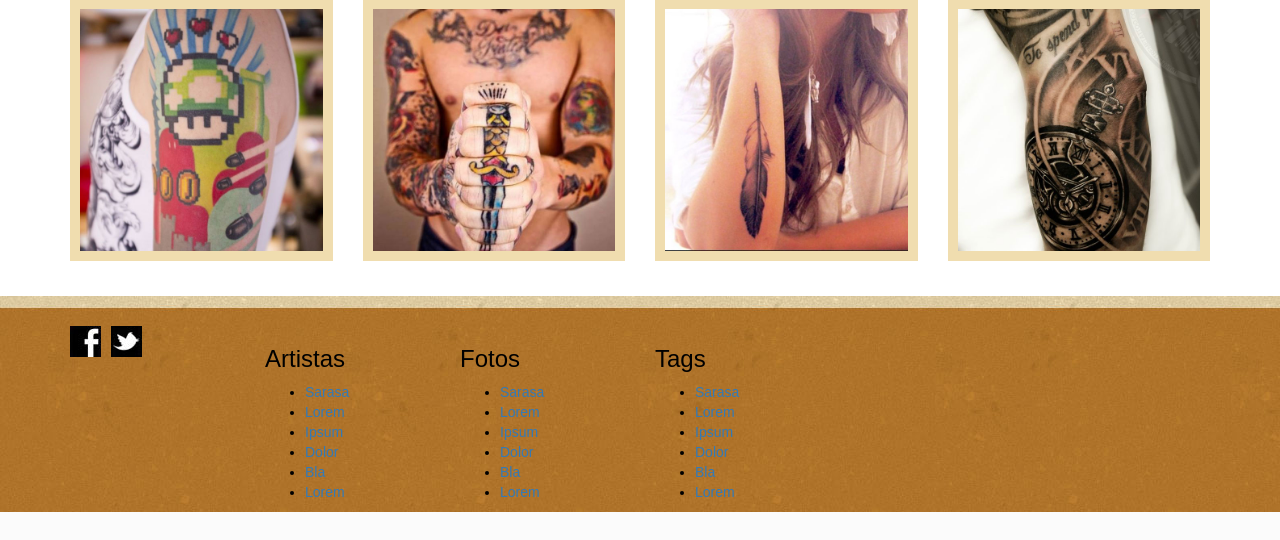
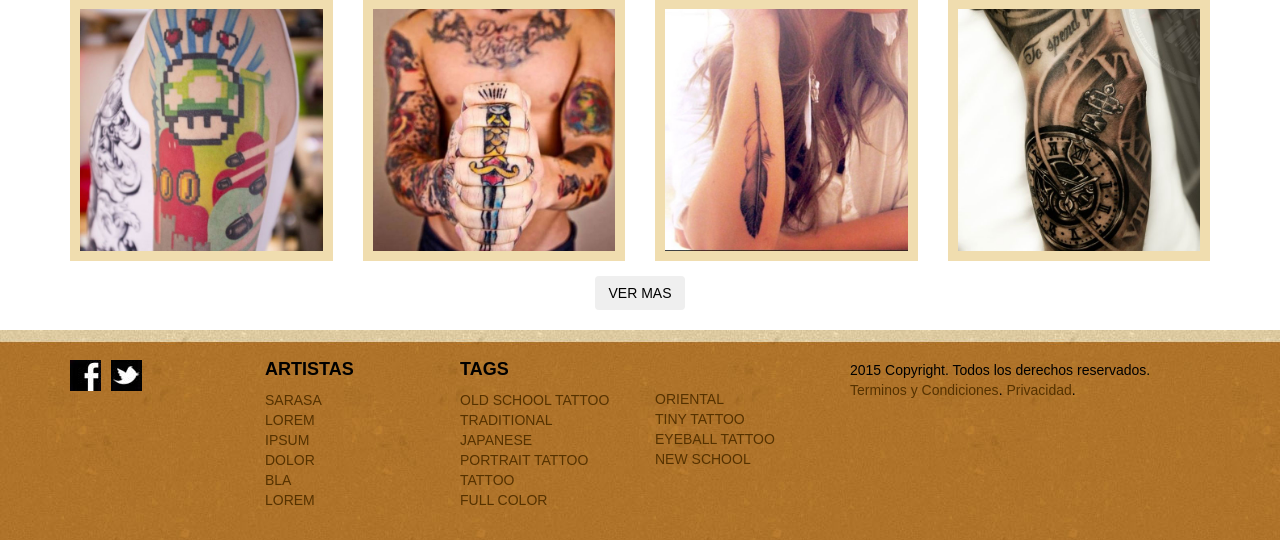
Before and after one commit to jelicich/INKEDin, a PHP site: page / in a window 1280 px wide. Shown: the part 1054-1594 px from the top of the page. Before the commit the page ends 1566 px from the top, so only its background shows below. Run offline with PHP 8.4, Linux system fonts and the light colour scheme; some web fonts are replaced.

Commit message:
Maquetado home completo

```diff
--- a/css/inkedin.css
+++ b/css/inkedin.css
@@ -2,28 +2,124 @@
 	font-family: 'Cuprum', sans-serif;
 	color: #000;
 }
+a{
+	color: #553200;
+}
+a:hover{
+	color: #331e00;
+}
 img{
 	width: 100%;
+}
+body{
+	padding-top: 160px;
 }
 
 /**[class^='col'],div[class*=' col']{
 	padding:10px;
 }*/
 
-
+h1,
+h2,
+h3,
+h4,
+h5,
+h6{
+	font-weight: bold;
+}
+/*HEADER DINAMICO FULL*/
+#site-header.full-header{
+	padding-top: 40px;
+	background: url('../assets/header-bg-3.jpg');
+	height: 140px;
+	position: fixed;
+	top:0;
+	width: 100%;
+	z-index: 10;
+}
+.full-header #site-logo-container{
+	margin-top: -15px;
+}
+.full-header #site-logo{
+	background: url('../assets/inkedin-logo.png') no-repeat;
+	height: 131px;
+	background-size: contain;
+	width: 75%;
+	margin: 0 auto;
+	border-radius: 50%;
+	overflow: hidden;
+}
+.full-header #site-logo a{
+	display: block;
+	text-indent: -9999px;
+	width: 100%;
+	height: 100%;
+}
+.full-header #site-tools{
+	margin-top: 10px;
+}
+.full-header #site-tools ul{
+	padding: 0;
+	border-top: 1px solid #000;
+	box-shadow: 0px -2px 0px 0px #fff, 0px -7px 0px 0px #000;
+	margin-top: 2px;
+	padding-top: 10px;
+}
+.full-header #site-tools ul li{
+	list-style-type: none;
+	float: left;
+	text-align: center;
+}
+.full-header #site-tools #searchbox{
+	position: relative;
+}
+.full-header #site-tools #search-box{
+	position: relative;
+	padding-right: 20px;
+}
+.full-header #site-tools #search-box input[type="text"]{
+	width: 100%;
+	border-top: 2px solid rgba(0,0,0,0.3);
+	border-left: 2px solid rgba(0,0,0,0.3);
+	border-right: 2px solid rgba(255,255,255,0.3);
+	border-bottom: 2px solid rgba(255,255,255,0.3);
+	border-radius: 3px;
+	background: rgba(255,255,255,0.3)
+}
+.full-header #site-tools #search-box input[type="submit"]{
+	position: absolute;
+	right: 23px;
+	top: 3px;
+	background: #000 url('../assets/search-icon.png') no-repeat 1px 1px;
+	border: none;
+	border-radius: 3px;
+	width: 20px;
+	height: 20px;
+}
+.full-header #site-tools #search-box input[type="submit"]:hover,
+.full-header #site-tools #search-box input[type="submit"]:active{
+	position: absolute;
+	right: 23px;
+	top: 3px;
+	background: #000 url('../assets/search-icon.png') no-repeat -17px 1px;
+	border: none;
+	border-radius: 3px;
+	width: 20px;
+	height: 20px;
+}
 /* NAV */
-nav{
+.full-header nav{
 	margin-top: 10px;
 	/*border-top: 3px solid #000;*/
 }
-nav ul{
+.full-header nav ul{
 	padding: 0;
 	border-top: 1px solid #000;
 	box-shadow: 0px -2px 0px 0px #fff, 0px -7px 0px 0px #000;
 	margin-top: 2px;
 	padding-top: 5px;
 }
-nav ul li{
+.full-header nav ul li{
 	list-style-type: none;
 	float: left;
 	background: url('../assets/nav-divider.png') no-repeat right;
@@ -113,91 +340,33 @@ nav ul li a:hover{
 }
 /*------------------*/
 
-#site-header{
-	padding-top: 40px;
-	background: url('../assets/header-bg-3.jpg');
-	height: 140px;
-	margin-bottom: 20px;
-}
+
 #site-footer{
 	background: url('../assets/footer-bg.jpg');
 	padding-top: 30px;
+	padding-bottom: 30px;
 }
-#site-logo-container{
-	margin-top: -15px;
+#site-footer h3{
+	margin-top: 0;
+	font-size: 18px;
+	text-transform: uppercase;
 }
-#site-logo{
-	background: url('../assets/inkedin-logo.png') no-repeat;
-	height: 131px;
-	background-size: contain;
-	width: 75%;
-	margin: 0 auto;
-	border-radius: 50%;
-	overflow: hidden;
+#site-footer ul{
+	margin: 0;
+	padding: 0;
+	font-size: 14px;
+	text-transform: uppercase;
 }
-#site-logo a{
-	display: block;
-	text-indent: -9999px;
-	width: 100%;
-	height: 100%;
+#site-footer ul li{
+	list-style-type: none;
 }
-#site-tools{
-	margin-top: 10px;
+#site-footer ul li a{
+	/*color: #000;*/
 }
-#site-tools ul{
-	padding: 0;
-	border-top: 1px solid #000;
-	box-shadow: 0px -2px 0px 0px #fff, 0px -7px 0px 0px #000;
-	margin-top: 2px;
-	padding-top: 10px;
+#site-footer ul li a:hover{
+	color: #000;
 }
-#site-tools ul li{
-	list-style-type: none;
-	float: left;
-	text-align: center;
-}
-#site-tools ul li a{
-	color: #000;
-	text-transform: uppercase;
-	font-size: 18px;
-}
-#site-tools #searchbox{
-	position: relative;
-}
-#site-tools #search-box{
-	position: relative;
-	padding-right: 20px;
-}
-#site-tools #search-box input[type="text"]{
-	width: 100%;
-	border-top: 2px solid rgba(0,0,0,0.3);
-	border-left: 2px solid rgba(0,0,0,0.3);
-	border-right: 2px solid rgba(255,255,255,0.3);
-	border-bottom: 2px solid rgba(255,255,255,0.3);
-	border-radius: 3px;
-	background: rgba(255,255,255,0.3)
-}
-#site-tools #search-box input[type="submit"]{
-	position: absolute;
-	right: 23px;
-	top: 3px;
-	background: #000 url('../assets/search-icon.png') no-repeat 1px 1px;
-	border: none;
-	border-radius: 3px;
-	width: 20px;
-	height: 20px;
-}
-#site-tools #search-box input[type="submit"]:hover,
-#site-tools #search-box input[type="submit"]:active{
-	position: absolute;
-	right: 23px;
-	top: 3px;
-	background: #000 url('../assets/search-icon.png') no-repeat -17px 1px;
-	border: none;
-	border-radius: 3px;
-	width: 20px;
-	height: 20px;
-}
+
 #site-social{
 	padding: 0;
 }
@@ -209,3 +378,10 @@ nav ul li a:hover{
 #site-content{
 	margin-bottom: 20px;
 }
+#footer-tags-2{
+	padding-top: 29px;
+}
+#home-more{
+	display: block;
+	margin: 0 auto;
+}
--- a/index.html
+++ b/index.html
@@ -10,17 +10,24 @@
 	<link href='http://fonts.googleapis.com/css?family=Cuprum:400,400italic,700,700italic' rel='stylesheet' type='text/css'>
 
 	<script type="text/javascript" src="js/bootstrap.min.js"></script>
+	<script src="http://code.jquery.com/jquery-latest.js"></script>
 
-	<style type="text/css">
-
-	</style>
+	<script type="text/javascript">
+	$(document).on("scroll",function(){
+	    if($(document).scrollTop()>50){
+	        $("header").removeClass("full-header").addClass("small-header");
+	    } else{
+	        $("header").removeClass("small-header").addClass("full-header");
+	    }
+	});
+	</script>
 
 </head>
 
 <body>
 <div class="wrapper">
 	<!-- header-->
-	<header id="site-header">
+	<header id="site-header" class="full-header">
 		<div class="container">
 			<div class="row">
 				<nav class="col-lg-5">
@@ -242,6 +249,9 @@
 				<!-- end img -->
 			</div>
 			<!-- end right col -->
+			<div class="col-lg-12 full">
+				<button class="btn" id="home-more">VER MAS</button>
+			</div>
 		</div>
 	</section>
 	<!-- end content -->
@@ -255,7 +265,7 @@
 						<li><a href=""><img src="assets/tw-icon.jpg" alt="" /></a></li>
 					</ul>
 				</div>
-				<div class="col-lg-2">
+				<div class="col-lg-2" id="footer-artists">
 					<h3>Artistas</h3>
 					<ul>
 						<li><a href="">Sarasa</a></li>
@@ -266,27 +276,27 @@
 						<li><a href="">Lorem</a></li>
 					</ul>
 				</div>
-				<div class="col-lg-2">
-					<h3>Fotos</h3>
+				<div class="col-lg-2" id="footer-tags">
+					<h3>Tags</h3>
 					<ul>
-						<li><a href="">Sarasa</a></li>
-						<li><a href="">Lorem</a></li>
-						<li><a href="">Ipsum</a></li>
-						<li><a href="">Dolor</a></li>
-						<li><a href="">Bla</a></li>
-						<li><a href="">Lorem</a></li>
+						<li><a href="">Old school tattoo</a></li>
+						<li><a href="">Traditional</a></li>
+						<li><a href="">Japanese</a></li>
+						<li><a href="">Portrait tattoo</a></li>
+						<li><a href="">Tattoo</a></li>
+						<li><a href="">Full color</a></li>
 					</ul>
 				</div>
-				<div class="col-lg-2">
-					<h3>Tags</h3>
+				<div class="col-lg-2" id="footer-tags-2">
 					<ul>
-						<li><a href="">Sarasa</a></li>
-						<li><a href="">Lorem</a></li>
-						<li><a href="">Ipsum</a></li>
-						<li><a href="">Dolor</a></li>
-						<li><a href="">Bla</a></li>
-						<li><a href="">Lorem</a></li>
+						<li><a href="">Oriental</a></li>
+						<li><a href="">Tiny tattoo</a></li>
+						<li><a href="">Eyeball tattoo</a></li>
+						<li><a href="">New school</a></li>
 					</ul>
+				</div>
+				<div class="col-lg-4">
+					<p id="privacy">2015 Copyright. Todos los derechos reservados. <a href="#">Terminos y Condiciones</a>. <a href="#">Privacidad</a>. </p>
 				</div>
 			</div>
 		</div>
```
Also changed, not shown: other parts of css/inkedin.css (+136 -5 lines).
